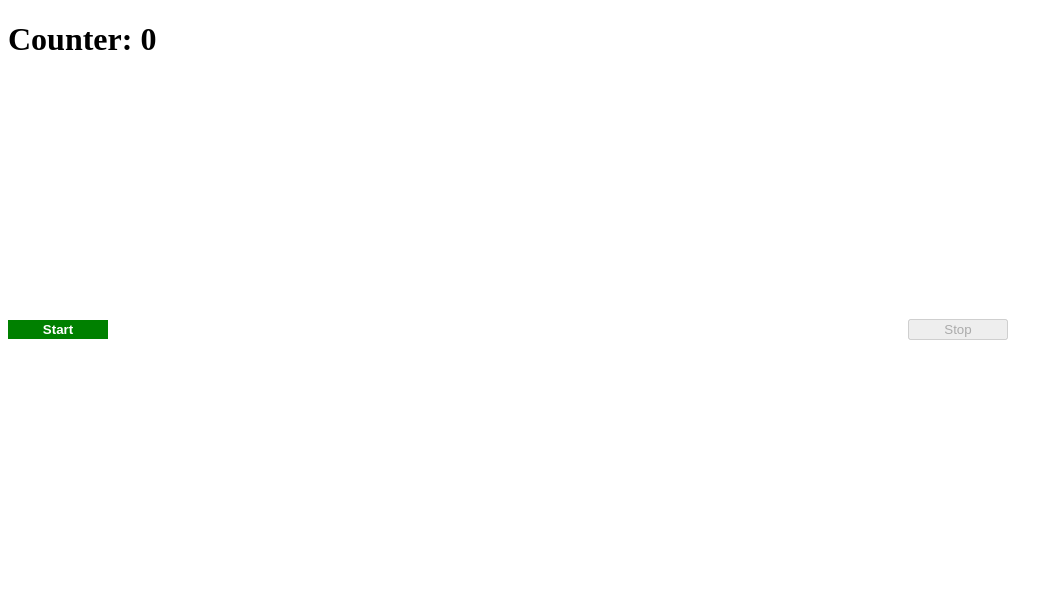
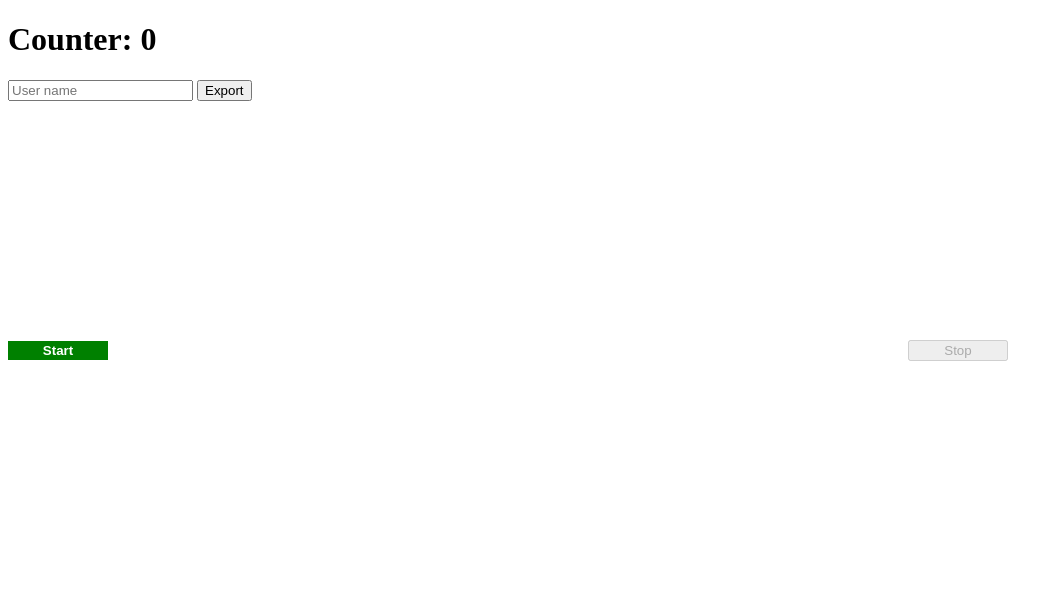
Before and after one commit to DavidMente/MouseMovementClassifier, a plain HTML site: page index.html in a window 1280 px wide. Shown: the whole page, without its empty margins (0-1063 px from the left). Drawn offline with nearby package versions, Linux system fonts and the light colour scheme.

Commit message:
Simplifies data extraction

```diff
--- a/index.html
+++ b/index.html
@@ -24,6 +24,13 @@
 <body>
 
 <h1>Counter: <span id="counter">0</span></h1>
+<div>
+    <input type="text" id="user-name" placeholder="User name">
+    <button
+            onclick="exportCSVFile()"
+            id="export-btn"
+    >Export</button>
+</div>
 
 <div style="width: 1000px; height: 500px; display: flex; align-items: center">
 
@@ -114,8 +121,9 @@
         return str;
     }
 
-    // use this function in console to export collected data
-    function exportCSVFile(fileTitle) {
+    function exportCSVFile() {
+
+        let fileTitle = document.getElementById("user-name").value;
 
         // Convert Object to JSON
         let jsonObject = JSON.stringify(collectedData);
```
